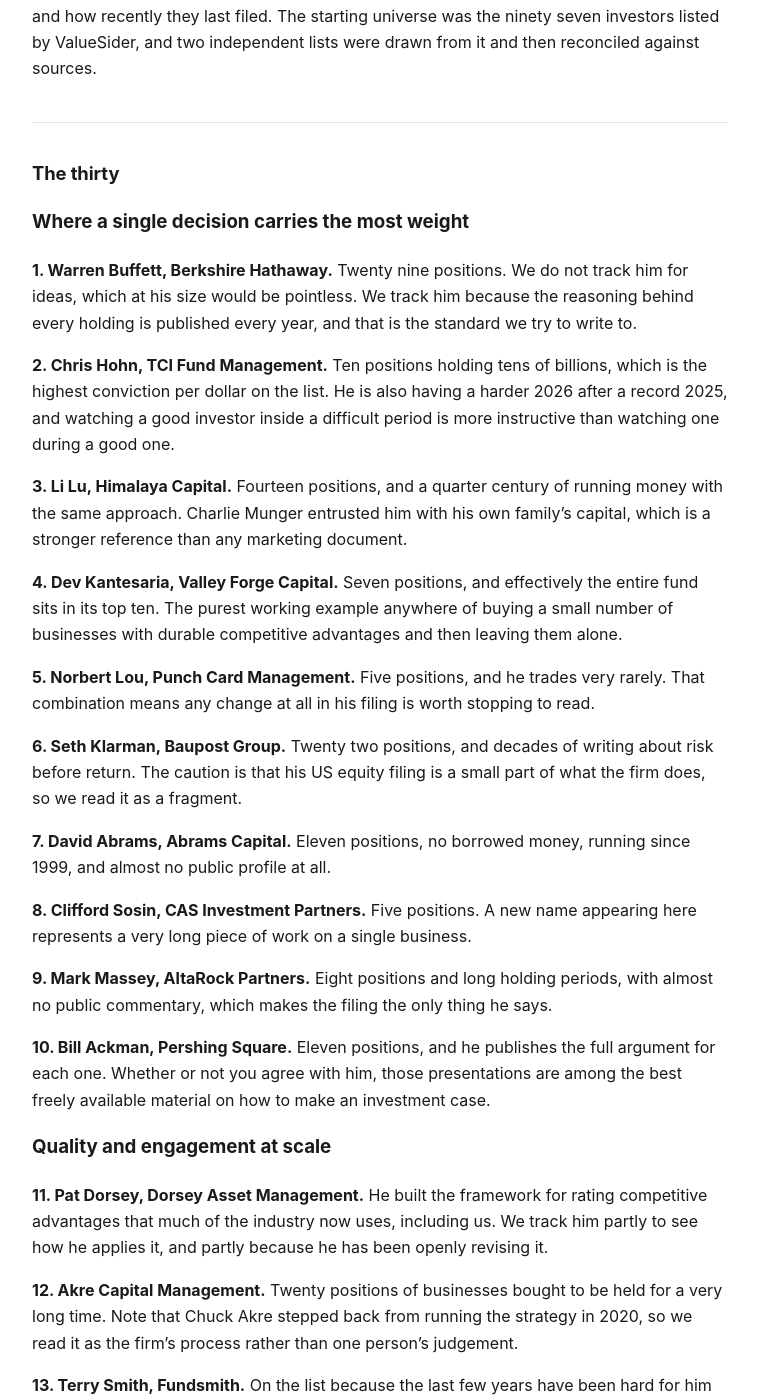
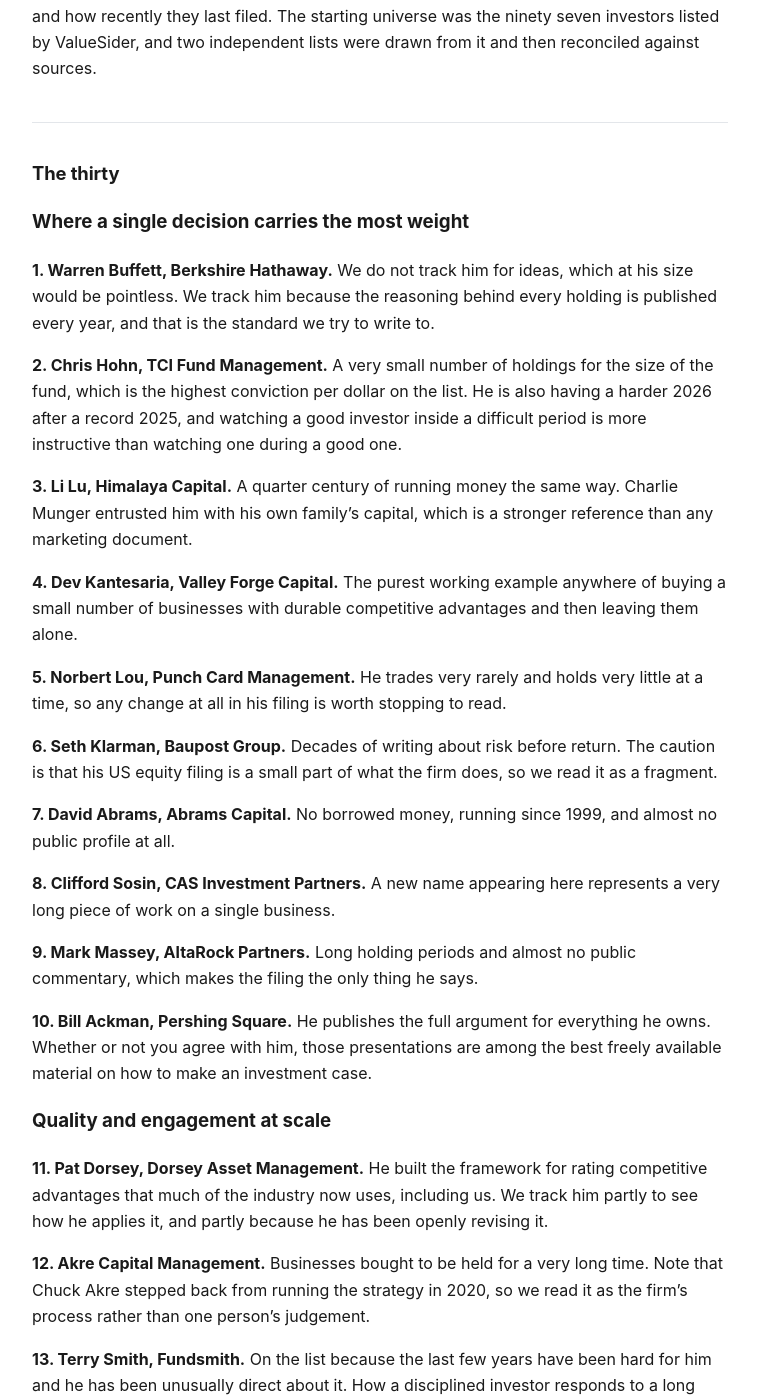
Before and after one commit to themicrocapinvestor/MM-Policies, a Jekyll site: the page built from tracker.md, in a window 1280 px wide and 1400 px high, scrolled down 1722 px. Shown: the whole window, without its empty margins (260-1018 px from the left). Built offline with Jekyll 4.4.1, drawn with Linux system fonts in a browser that asks for light colours; some of the changed text lies outside the part shown.

Commit message:
Tracker: give the reason, not the position count
Fifteen entries opened with a number of holdings. Two problems with that. It
dates the moment a filing lands, so the page is wrong within weeks of anyone
reading it, and it is not why we follow anybody: the count is a fact about a
portfolio and the reason is a fact about a person.

Where concentration is genuinely the reason, it is now said in words rather than
digits. Norbert Lou trades very rarely and holds very little at a time. Chris
Hohn runs a very small number of holdings for the size of the fund. Neither
sentence needs revising when a quarter closes.

The counts that survive are in the section explaining how the thirty were chosen
and in the exclusions, where they describe the method and are attached to nobody
in particular.

```diff
--- a/tracker.md
+++ b/tracker.md
@@ -73,41 +73,36 @@ against sources.
 
 ### Where a single decision carries the most weight
 
-**1. Warren Buffett, Berkshire Hathaway.** Twenty nine positions. We do not track him for
-ideas, which at his size would be pointless. We track him because the reasoning behind
+**1. Warren Buffett, Berkshire Hathaway.** We do not track him for ideas, which at his size would be pointless. We track him because the reasoning behind
 every holding is published every year, and that is the standard we try to write to.
 
-**2. Chris Hohn, TCI Fund Management.** Ten positions holding tens of billions, which is
-the highest conviction per dollar on the list. He is also having a harder 2026 after a
+**2. Chris Hohn, TCI Fund Management.** A very small number of holdings for the size of
+the fund, which is the highest conviction per dollar on the list. He is also having a harder 2026 after a
 record 2025, and watching a good investor inside a difficult period is more instructive
 than watching one during a good one.
 
-**3. Li Lu, Himalaya Capital.** Fourteen positions, and a quarter century of running money
-with the same approach. Charlie Munger entrusted him with his own family's capital, which
+**3. Li Lu, Himalaya Capital.** A quarter century of running money the same way. Charlie Munger entrusted him with his own family's capital, which
 is a stronger reference than any marketing document.
 
-**4. Dev Kantesaria, Valley Forge Capital.** Seven positions, and effectively the entire
-fund sits in its top ten. The purest working example anywhere of buying a small number of
+**4. Dev Kantesaria, Valley Forge Capital.** The purest working example anywhere of buying a small number of
 businesses with durable competitive advantages and then leaving them alone.
 
-**5. Norbert Lou, Punch Card Management.** Five positions, and he trades very rarely. That
-combination means any change at all in his filing is worth stopping to read.
+**5. Norbert Lou, Punch Card Management.** He trades very rarely and holds very little at
+a time, so any change at all in his filing is worth stopping to read.
 
-**6. Seth Klarman, Baupost Group.** Twenty two positions, and decades of writing about risk
-before return. The caution is that his US equity filing is a small part of what the firm
+**6. Seth Klarman, Baupost Group.** Decades of writing about risk before return. The caution is that his US equity filing is a small part of what the firm
 does, so we read it as a fragment.
 
-**7. David Abrams, Abrams Capital.** Eleven positions, no borrowed money, running since
-1999, and almost no public profile at all.
+**7. David Abrams, Abrams Capital.** No borrowed money, running since 1999, and almost no
+public profile at all.
 
-**8. Clifford Sosin, CAS Investment Partners.** Five positions. A new name appearing here
-represents a very long piece of work on a single business.
+**8. Clifford Sosin, CAS Investment Partners.** A new name appearing here represents a very long piece of work on a single business.
 
-**9. Mark Massey, AltaRock Partners.** Eight positions and long holding periods, with
-almost no public commentary, which makes the filing the only thing he says.
+**9. Mark Massey, AltaRock Partners.** Long holding periods and almost no public
+commentary, which makes the filing the only thing he says.
 
-**10. Bill Ackman, Pershing Square.** Eleven positions, and he publishes the full argument
-for each one. Whether or not you agree with him, those presentations are among the best
+**10. Bill Ackman, Pershing Square.** He publishes the full argument for everything he
+owns. Whether or not you agree with him, those presentations are among the best
 freely available material on how to make an investment case.
 
 ### Quality and engagement at scale
@@ -116,8 +111,7 @@ freely available material on how to make an investment case.
 advantages that much of the industry now uses, including us. We track him partly to see
 how he applies it, and partly because he has been openly revising it.
 
-**12. Akre Capital Management.** Twenty positions of businesses bought to be held for a
-very long time. Note that Chuck Akre stepped back from running the strategy in 2020, so we
+**12. Akre Capital Management.** Businesses bought to be held for a very long time. Note that Chuck Akre stepped back from running the strategy in 2020, so we
 read it as the firm's process rather than one person's judgement.
 
 **13. Terry Smith, Fundsmith.** On the list because the last few years have been hard for
@@ -130,19 +124,20 @@ decades of compounding, and almost no publicity.
 **15. Duan Yongping, H&H International.** The only person here who built large operating
 businesses before he managed money, which shows in what he buys.
 
-**16. Greg Alexander, Conifer Management.** Six positions and no public profile whatsoever.
+**16. Greg Alexander, Conifer Management.** Concentrated, and no public profile
+whatsoever.
 
-**17. Mohnish Pabrai.** Very few positions, and unusually open about his method and his
-mistakes, both of which he has taught publicly for years.
+**17. Mohnish Pabrai.** Unusually open about his method and about his own mistakes, both
+of which he has taught publicly for years.
 
 **18. Jeffrey Ubben, ValueAct Holdings.** Engagement conducted from a board seat rather
 than through the press, which means long holding periods and visible reasoning.
 
-**19. Nelson Peltz, Trian Fund Management.** Eight positions, and each one becomes a public
-argument about how a company should be run.
+**19. Nelson Peltz, Trian Fund Management.** Each holding becomes a public argument about
+how a company should be run.
 
-**20. Bruce Berkowitz, Fairholme Capital.** Ten positions and a rare willingness to look
-wrong for years at a time, which is a useful corrective to anything selected on momentum.
+**20. Bruce Berkowitz, Fairholme Capital.** A rare willingness to look wrong for years at
+a time, which is a useful corrective to anything selected on momentum.
 
 ### Long records, read every quarter
 
```
Also changed, not shown: other parts of tracker.md (+2 -2 lines).
